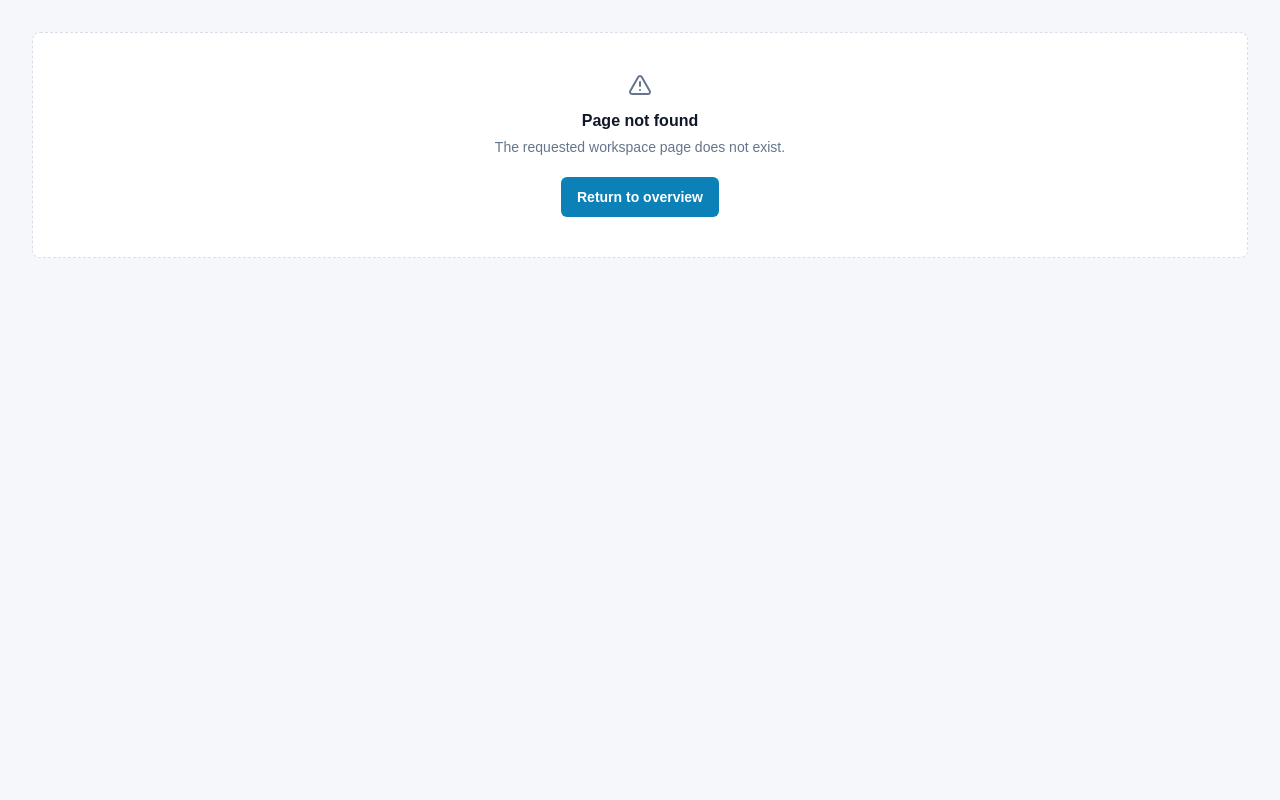
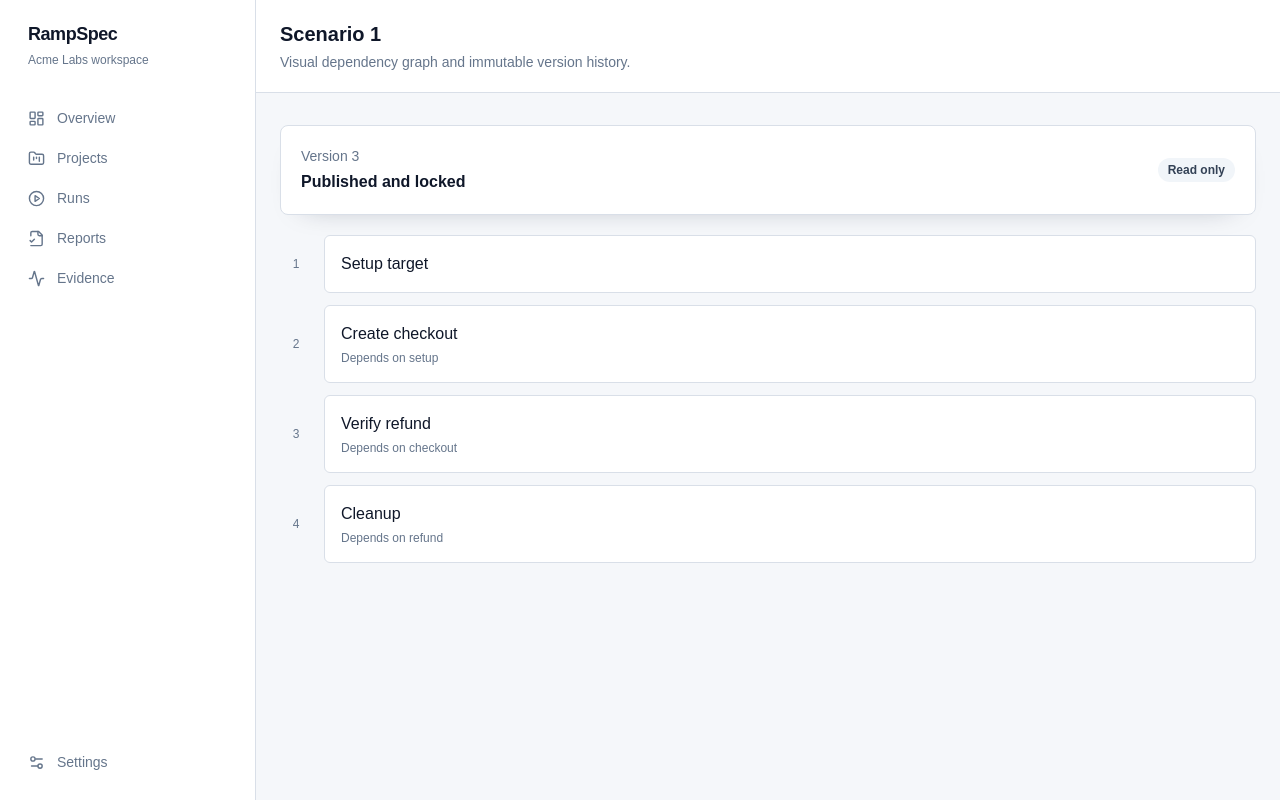
Before and after one commit to ramspec-labs/rampspec-frontend, a Next.js app: page /scenarios/1 in a window 1280 px wide. Before the commit this address had no page. Built offline with nearby package versions, Linux system fonts and the light colour scheme.

Commit message:
Add visual scenario graph and versioning

```diff
--- /dev/null
+++ b/src/app/scenarios/[scenarioId]/page.tsx
@@ -0,0 +1,4 @@
+import { AppShell } from "@/components/app-shell";
+import { StatusBadge } from "@/components/ui/status-badge";
+const nodes = [{ id: "setup", label: "Setup target" }, { id: "checkout", label: "Create checkout", depends: "setup" }, { id: "refund", label: "Verify refund", depends: "checkout" }, { id: "cleanup", label: "Cleanup", depends: "refund" }];
+export default async function ScenarioVersionPage({ params }: { params: Promise<{ scenarioId: string }> }) { const { scenarioId } = await params; return <AppShell title={`Scenario ${scenarioId}`} description="Visual dependency graph and immutable version history."><div className="flex items-center justify-between rounded-lg border border-line bg-surface p-5 shadow-panel"><div><p className="text-sm text-muted">Version 3</p><p className="mt-1 font-semibold">Published and locked</p></div><StatusBadge status="neutral">Read only</StatusBadge></div><div className="mt-5 space-y-3">{nodes.map((node, index) => <div key={node.id} className="flex items-center gap-3"><div className="w-8 text-center text-xs text-muted">{index + 1}</div><div className="flex-1 rounded-md border border-line bg-surface p-4"><p className="font-medium">{node.label}</p>{node.depends && <p className="mt-1 text-xs text-muted">Depends on {node.depends}</p>}</div></div>)}</div></AppShell>; }
```
